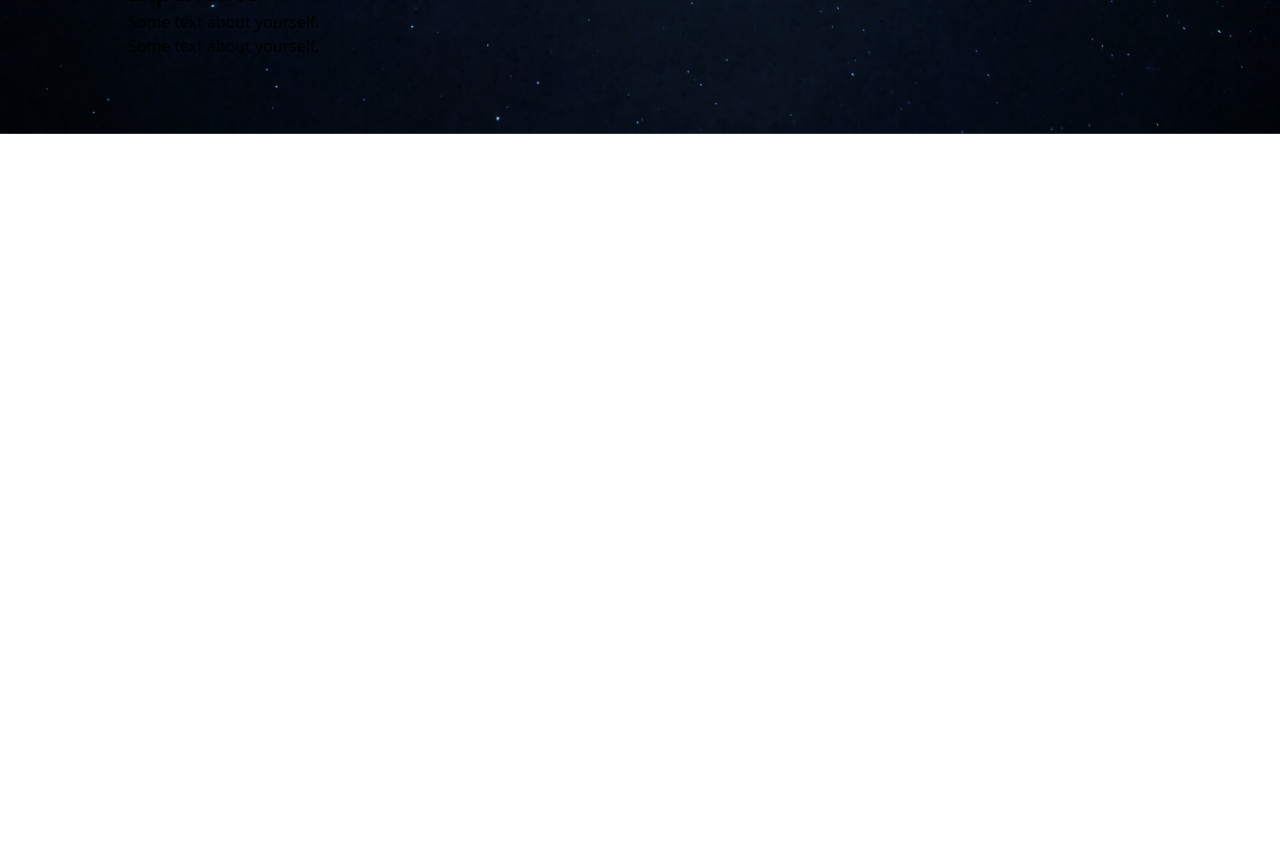
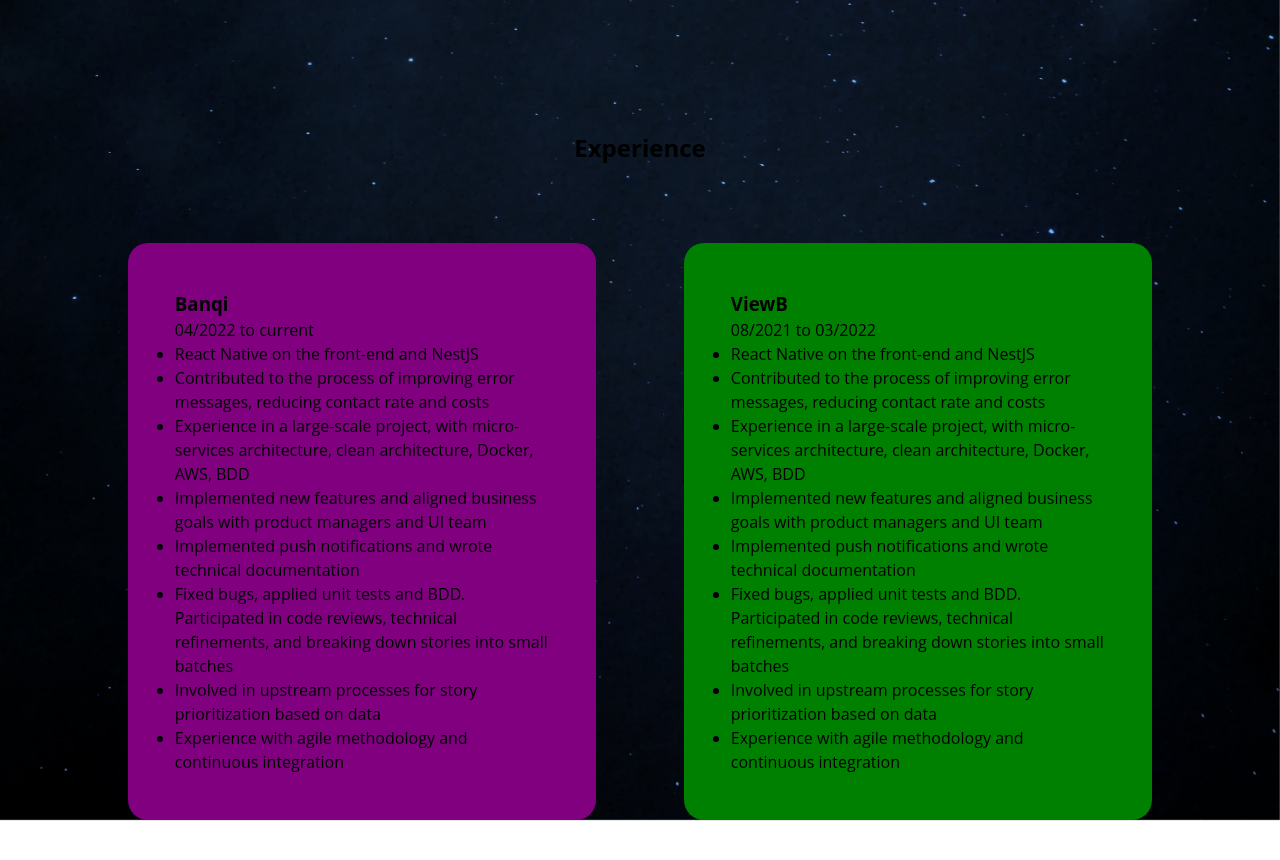
Before and after one commit to Rennatts/portfolio, a Next.js app: page / in a window 1280 px wide. Shown: the part 800-1660 px from the top of the page. Before the commit the page ends 934 px from the top, so only its background shows below. Built offline with nearby package versions, Linux system fonts and the light colour scheme.

Commit message:
cometa e experiencia em progresso

```diff
--- a/src/pages/index.tsx
+++ b/src/pages/index.tsx
@@ -70,7 +70,7 @@
               <motion.div
                 initial={{ opacity: 0 }}
                 animate={{ opacity: 1 }}
-                transition={{ duration: 1 }}
+                transition={{ duration: 0.5 }}
                 style={{
                   display: "flex",
                   justifyContent: "center",
@@ -105,9 +105,10 @@
                     width: "35%",
                     position: "relative",
                     top: `${yPosition * 1.5}px`,
+                    zIndex: -10,
                   }}
                   animate={{
-                    x: ["0%", "85%"],
+                    x: ["0%", "100%"],
                   }}
                   transition={{
                     duration: 2,
@@ -170,7 +171,7 @@
               }}
               transition={{
                 duration: 4,
-                delay: 3,
+                delay: 2,
                 times: [0, 0.5, 0.9, 1], // Added a new timing for the opacity keyframe
               }}
               width={250}
@@ -203,8 +204,37 @@
         </section>
         <section id="experience" className={styles.experience}>
           <h2>Experience</h2>
-          <p>Some text about yourself.</p>
-          <p>Some text about yourself.</p>
+          <div className={styles.experiences_list}>
+          <div className={styles.experience_01}>
+            <h3>Banqi</h3>
+            <span>04/2022 to current</span>
+            <ul>
+              <li>React Native on the front-end and NestJS</li>
+              <li>Contributed to the process of improving error messages, reducing contact rate and costs</li>
+              <li>Experience in a large-scale project, with micro-services architecture, clean architecture, Docker, AWS, BDD</li>
+              <li>Implemented new features and aligned business goals with product managers and UI team</li>
+              <li>Implemented push notifications and wrote technical documentation</li>
+              <li>Fixed bugs, applied unit tests and BDD. Participated in code reviews, technical refinements, and breaking down stories into small batches</li>
+              <li>Involved in upstream processes for story prioritization based on data</li>
+              <li>Experience with agile methodology and continuous integration</li>
+            </ul>
+          </div>
+          <div className={styles.experience_02}>
+            <h3>ViewB</h3>
+            <span>08/2021 to 03/2022</span>
+            <ul>
+              <li>React Native on the front-end and NestJS</li>
+              <li>Contributed to the process of improving error messages, reducing contact rate and costs</li>
+              <li>Experience in a large-scale project, with micro-services architecture, clean architecture, Docker, AWS, BDD</li>
+              <li>Implemented new features and aligned business goals with product managers and UI team</li>
+              <li>Implemented push notifications and wrote technical documentation</li>
+              <li>Fixed bugs, applied unit tests and BDD. Participated in code reviews, technical refinements, and breaking down stories into small batches</li>
+              <li>Involved in upstream processes for story prioritization based on data</li>
+              <li>Experience with agile methodology and continuous integration</li>
+            </ul>
+          </div>
+
+          </div>
         </section>
 
         {/* <section id="about" className={styles.about}>
--- a/src/styles/Home.module.css
+++ b/src/styles/Home.module.css
@@ -4,11 +4,11 @@
   background-position: center center;
   background-attachment: fixed;
   position: relative;
-  z-index: -100;
+  z-index: 0;
   transform-style: preserve-3d;
   perspective: 1000px;
   animation: animate 10s linear infinite;
-
+  height: 100%;
 }
 
 
@@ -63,12 +63,12 @@
 }
 
 
-.topics_container{
+/* .topics_container{
   height: 100vh;
   margin-left: 10%;
   margin-right: 10%;
   margin-top: 5%;
-}
+} */
 
 .about {
   width: 100%;
@@ -94,7 +94,7 @@
   justify-content: column;
   flex-direction: column;
   overflow: "hidden";
-  height: 80%;
+  height: 100vh;
 }
 
 .intro{
@@ -167,5 +167,41 @@
 
 
 .experience{
-  heigh: 1000px;
+  margin-top: 60px;
+  width: 100vw;
+  transform: translateZ(-100px);
+  perspective: 500px;
+  position: relative;
+  display: flex;
+  align-items: center;
+  justify-content: column;
+  flex-direction: column;
+  overflow: "hidden";
+  height: 80%;
 }
+
+.experiences_list{
+  display: grid;
+  list-style-type: none;
+  grid-template-columns: 1.2fr 1.2fr;
+  grid-gap: 5.5em;
+  margin-left: 10%;
+  margin-right: 10%;
+  margin-top: 6%;
+}
+
+.experience_01 {
+  background-color: purple;
+  padding: 10%;
+  border-radius: 20px;
+  z-index: 10;
+  position: relative;
+}
+
+.experience_02 {
+  background-color: green;
+  padding: 10%;
+  border-radius: 20px;
+  z-index: 10;
+  position: relative;
+}
--- a/src/styles/globals.css
+++ b/src/styles/globals.css
@@ -81,7 +81,7 @@
   overflow-x: hidden;
   font-family: 'Open Sans', sans-serif;
 	line-height: 1.5;
-
+  height: 2000px;
 }
 
 body {
```
